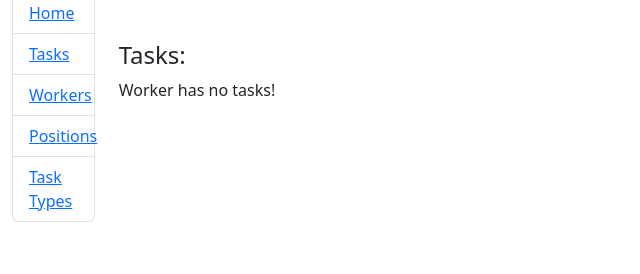
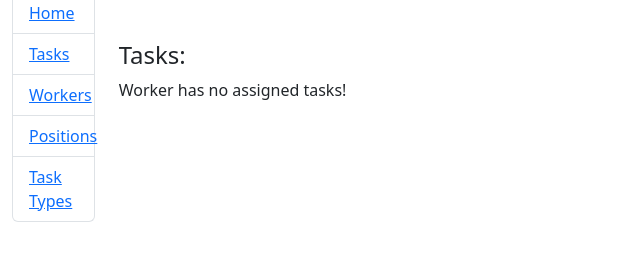
Before and after one commit to Qbusik/task-flow, a Django app: page /workers/1/ in a window 1280 px wide. Shown: the part 183-457 px from the top of the page, without its empty margins (0-640 px from the left). Run offline with Django 5.2, Linux system fonts and the light colour scheme; the visitor is signed in with stand-in values (Sample User, id 1); data comes from the database, SQL or seed files in the repository; data that the repository does not hold is empty.

Commit message:
change text showing in task_detail if no workers and worker_detail if no tasks assigned

```diff
--- a/templates/hub/task_detail.html
+++ b/templates/hub/task_detail.html
@@ -33,7 +33,7 @@
     {% for worker in task.assignees.all %}
         <p><a href="{% url "hub:worker-detail" pk=worker.id %}"><strong>{{ worker.first_name }} {{ worker.last_name }}</strong> ({{ worker.position }})</a></p>
     {% empty %}
-      <p>Worker has no tasks!</p>
+      <p>No workers assigned to this task!</p>
     {% endfor %}
   </div>
 {% endblock %}
--- a/templates/hub/worker_detail.html
+++ b/templates/hub/worker_detail.html
@@ -23,7 +23,7 @@
         <p><strong>Deadline:</strong> {{ task.deadline|date:"l, d.m.Y" }}</p>
         <p><strong>Priority:</strong> {{ task.get_priority_display }}</p>
     {% empty %}
-      <p>Worker has no tasks!</p>
+      <p>Worker has no assigned tasks!</p>
     {% endfor %}
   </div>
 {% endblock %}
```
